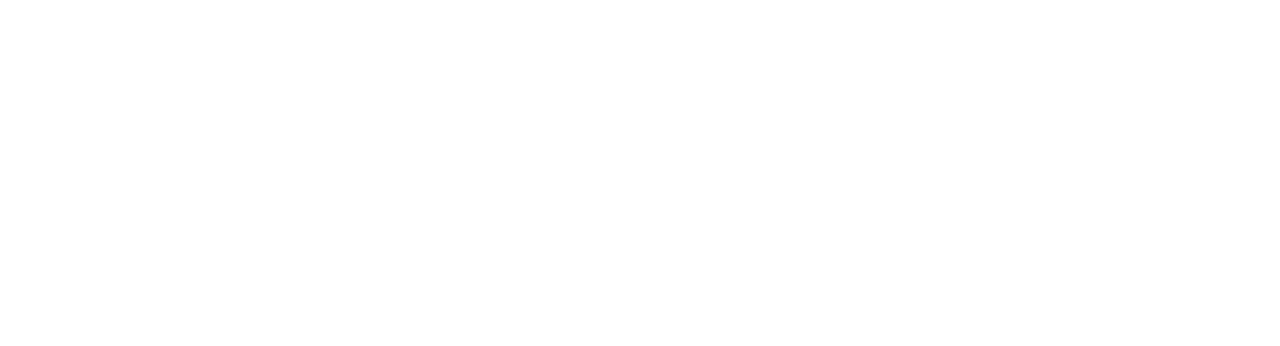
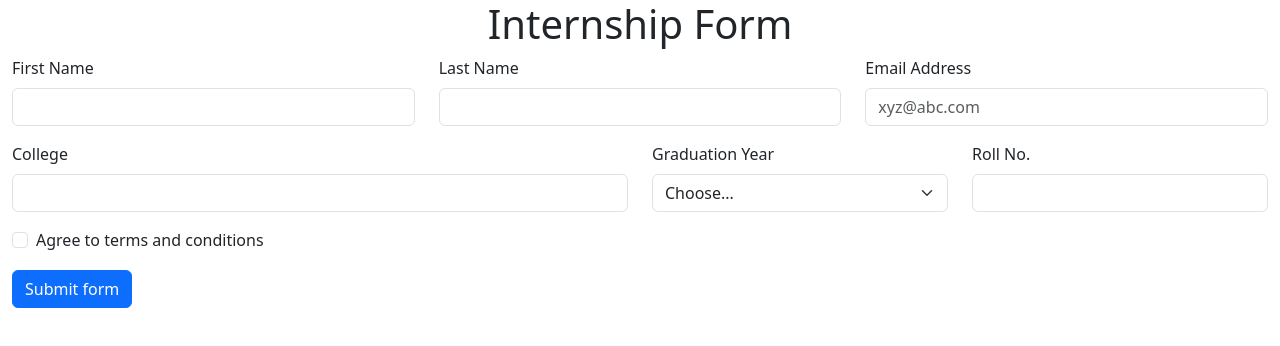
Before and after one commit to acciojob/bootstrap-form-easy-Srijandevhub, a website: page main.html in a window 1280 px wide. Drawn offline with nearby package versions, Linux system fonts and the light colour scheme.

Commit message:
created a submission

```diff
--- a/main.html
+++ b/main.html
@@ -3,13 +3,72 @@
 <html>
 
 <head>
-	<link rel="stylesheet" href="styles.css">
+	<link rel="stylesheet" href="https://cdn.jsdelivr.net/npm/bootstrap@5.3.3/dist/css/bootstrap.min.css">
 </head>
 
 <body>
 	<!-- the entire body must be written by student -->
-    <script type="text/javascript" src="./script.js">
-</script>
+	<div class="container-fluid">
+		<h1 class="text-center">Internship Form</h1>
+		<div>
+			<form class="row needs-validation" novalidate method="post">
+				<div class="col-4 mb-3">
+					<label for="first-name-input" class="form-label">First Name</label>
+					<input type="text" class="form-control" id="first-name-input" required/>
+					<div class="invalid-feedback">First name required!</div>
+				</div>
+				<div class="col-4 mb-3">
+					<label for="last-name-input" class="form-label">Last Name</label>
+					<input type="text" class="form-control" id="last-name-input" required/>
+					<div class="invalid-feedback">Last name required!</div>
+				</div>
+				<div class="col-4 mb-3">
+					<label for="email-input" class="form-label">Email Address</label>
+					<input type="email" class="form-control" id="email-input" placeholder="xyz@abc.com" required/>
+					<div class="invalid-feedback">Email required!</div>
+				</div>
+				<div class="col-6 mb-3">
+					<label for="college-input" class="form-label">College</label>
+					<input type="text" class="form-control" id="college-input" required/>
+					<div class="invalid-feedback">Please provide a valid college</div>
+				</div>
+				<div class="col-3 mb-3">
+					<label for="graduation-year-input" class="form-label">Graduation Year</label>
+					<select id="graduation-year-input" class="form-select" required>
+						<option selected disabled value="">Choose...</option>
+						<option value="2020">2020</option>
+						<option value="2021">2021</option>
+						<option value="2022">2022</option>
+						<option value="2023">2023</option>
+					</select>
+					<div class="invalid-feedback">Please select a valid Graduation Year.</div>
+				</div>
+				<div class="col-3 mb-3">
+					<label for="roll-no-input" class="form-label">Roll No.</label>
+					<input type="number" class="form-control" id="roll-no-input" required/>
+					<div class="invalid-feedback">Please provide a valid Roll no.</div>
+				</div>
+				<div class="col-12 mb-3">
+				<div class="form-check">
+				  <input class="form-check-input" type="checkbox" value="" id="conditions-checkbox" required>
+				  <label class="form-check-label" for="conditions-checkbox">
+					Agree to terms and conditions
+				  </label>
+				  <div class="invalid-feedback">
+					You must agree before submitting.
+				  </div>
+				</div>
+			  </div>
+				<div class="col-12">
+					<button class="btn btn-primary" type="submit">Submit form</button>
+				</div>
+			</form>
+		</div>
+	</div>
+	<script src="script.js"></script>
+	<script src="https://cdnjs.cloudflare.com/ajax/libs/jquery/3.7.1/jquery.min.js"></script>
+	<script src="https://cdn.jsdelivr.net/npm/@popperjs/core@2.11.8/dist/umd/popper.min.js"></script>
+	<script src="https://cdn.jsdelivr.net/npm/bootstrap@5.3.3/dist/js/bootstrap.bundle.min.js"></script>
 
 </body>
 
--- a/script.js
+++ b/script.js
@@ -1 +1,21 @@
 //your code here
+ // JavaScript for disabling form submissions if there are invalid fields
+        (function () {
+            'use strict'
+
+            // Fetch all the forms we want to apply custom Bootstrap validation styles to
+            var forms = document.querySelectorAll('.needs-validation')
+
+            // Loop over them and prevent submission
+            Array.prototype.slice.call(forms)
+                .forEach(function (form) {
+                    form.addEventListener('submit', function (event) {
+                        if (!form.checkValidity()) {
+                            event.preventDefault()
+                            event.stopPropagation()
+                        }
+
+                        form.classList.add('was-validated')
+                    }, false)
+                })
+        })()
```
